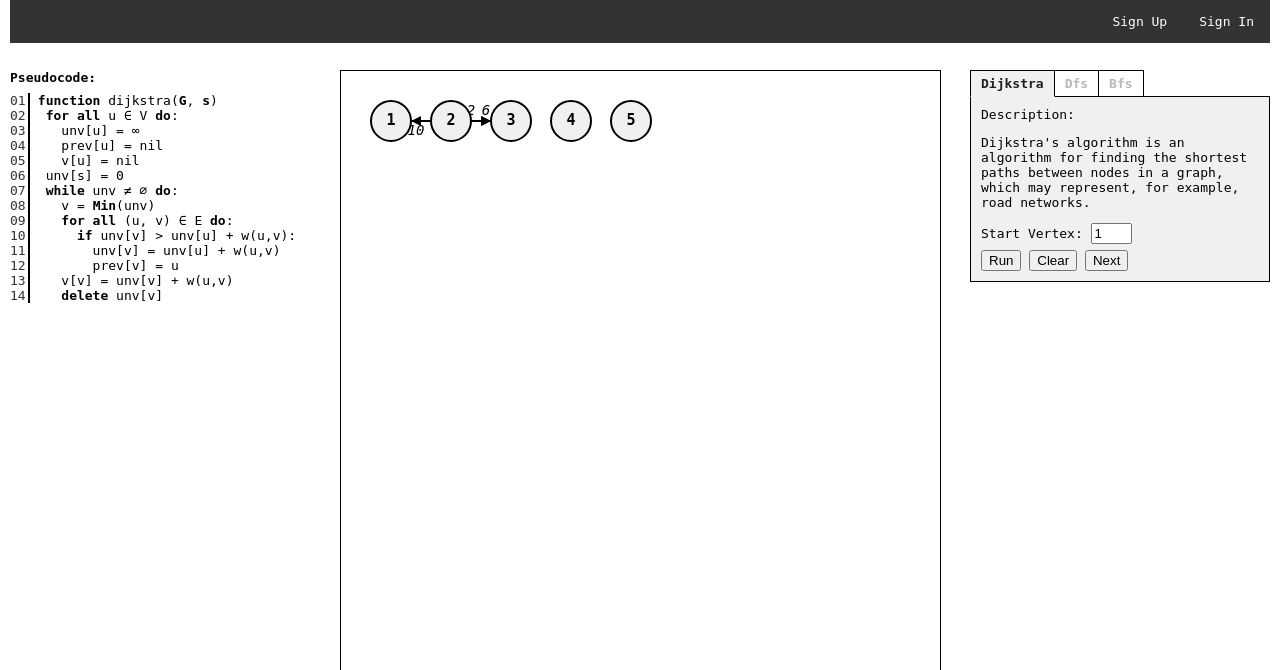
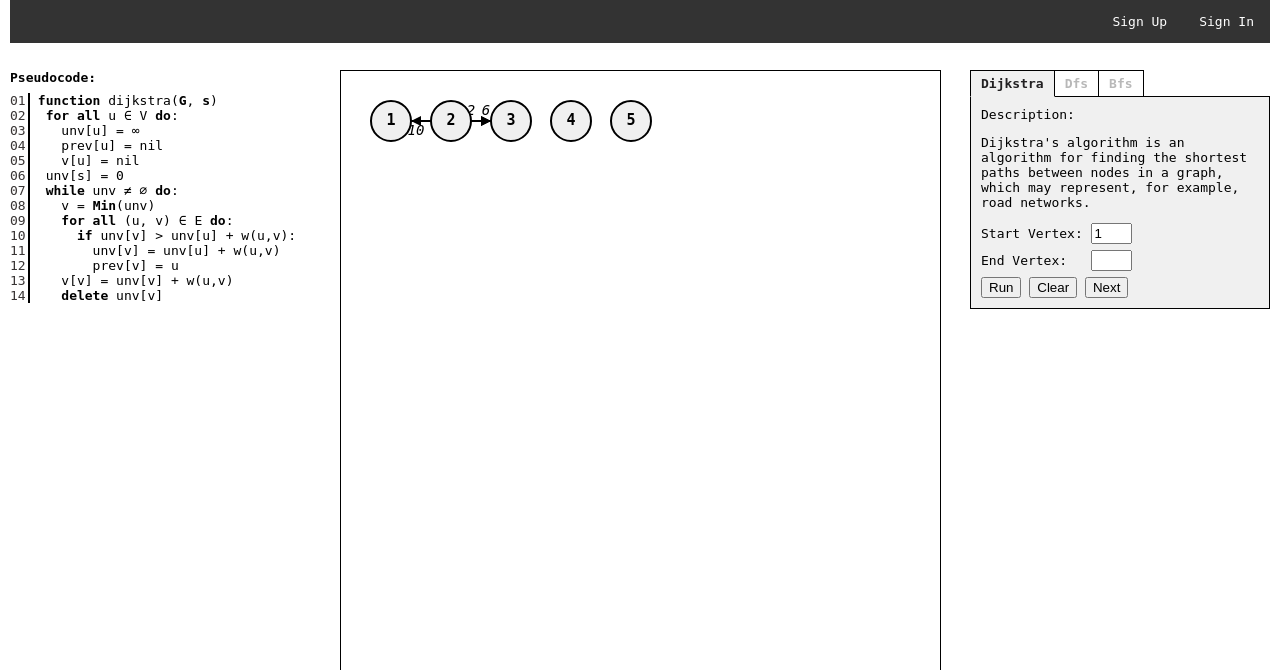
Before and after one commit to ArkovKonstantin/graph_editor, a Flask app: page / in a window 1280 px wide. Shown: the top 670 px of the page. Run offline with Flask 2, Linux system fonts and the light colour scheme; some libraries are stand-ins or nearby versions.

Commit message:
draw path from start to end

```diff
--- a/app/static/js/ajax_request.js
+++ b/app/static/js/ajax_request.js
@@ -13,7 +13,7 @@ function save_graph() {
         graph["edges"][node[n].idx] = arr;
 
     }
-    console.log(graph);
+    // console.log(graph);
     graph = JSON.stringify(graph);
     let graph_title = prompt("Enter the title of the graph")
 
@@ -35,7 +35,7 @@ function upload(e) {
     let g_body = window.g_lst[g_title]
 
     let res = JSON.parse(g_body);
-    console.log(res);
+    // console.log(res);
     let u_nodes = res["nodes"];
     let u_edges = res["edges"];
     node = []
--- a/app/static/js/gui.js
+++ b/app/static/js/gui.js
@@ -9,13 +9,14 @@ let tabContent = document.getElementsByClassName("tabContent");
 let testBtn = document.getElementById("testBtn");
 let backBtn = document.getElementById("back");
 let startNode = document.getElementById("startNode"); startNode.value = 1;
+let endNode = document.getElementById("endNode");
 let animation_seq = []; // Последовательность шагов визуализации
 let blocks = []; // Массив блоков псевдокода
 for (let i = 1; i < 5; i++) { blocks[i] = (document.getElementById("block-" + i)) }
 testBtn.count = 0;
 
 const clearPaths = function () {
-    for (let i = 1; i < 5; i++){
+    for (let i = 1; i < 5; i++) {
         blocks[i].style.background = "rgba(214, 88, 117, 0.0)";
     }
     node.forEach(function (node) {
@@ -28,7 +29,7 @@ const clearPaths = function () {
         });
     });
 };
-backBtn.onclick = function(){
+backBtn.onclick = function () {
     document.getElementById("redactor").style.display = "block";
     document.getElementById("graph_list").style.display = "none";
 }
@@ -42,11 +43,11 @@ function fun(c, d) {
     setTimeout(fun, 2000, ++c, d);
 }
 testBtn.onclick = function () {
-    for (let i = 1; i < 5; i++){
+    for (let i = 1; i < 5; i++) {
         blocks[i].style.background = "rgba(214, 88, 117, 0.0)";
     }
     let animationStep = animation_seq.shift();
-    if (animationStep){
+    if (animationStep) {
         animationStep.forEach(function (frame) {
             animate({
                 duration: frame.duration,
@@ -64,7 +65,27 @@ testBtn.onclick = function () {
             blocks[frame.block].style.background = "rgba(214, 88, 117, 0.4)";
         })
     }
+    else {
+        // рисуем путь он начальной до конечной вершины
+        console.log(window.prev);
+        // let end_node =
+        let start_node = Number.parseInt(startNode.value);
+        let end_node = Number.parseInt(endNode.value);
+        if(!isNaN(end_node) && !isNaN(start_node)) {
+            start_node--;
+            end_node--;
+            while (end_node != start_node) {
 
+                node[window.prev[end_node]].edges.forEach(function (edge) {
+                    let idx = edge.neighbour.idx;
+                    if (idx == end_node) {
+                        edge.color = "red";
+                    }
+                });
+                end_node = window.prev[end_node];
+            }
+        }
+    }
 };
 
 btnRun.onclick = function () {
@@ -74,6 +95,7 @@ btnRun.onclick = function () {
     if (!isNaN(start_node)) {
         start_node--;
         let res = dijkstra(node, start_node);
+        window.prev = res.prev;
         animation_seq = res.animation_seq;
         let animationStep = animation_seq.shift();
         animationStep.forEach(function (frame) {
--- a/app/templates/index.html
+++ b/app/templates/index.html
@@ -152,6 +152,9 @@
                         <div id="startVertex">
                             <span>Start Vertex: </span><input id="startNode" type="input" size="2">
                         </div>
+                        <div id="startVertex">
+                            <span>End Vertex: &nbsp;&nbsp;</span><input id="endNode" type="input" size="2">
+                        </div>
                         <input type="button" value="Run" id="btn_run">
                         <input type="button" value="Clear" id="btn_stop">
                         <input type="button" value="Next" id="testBtn">
```
Also changed, not shown: app.db.
